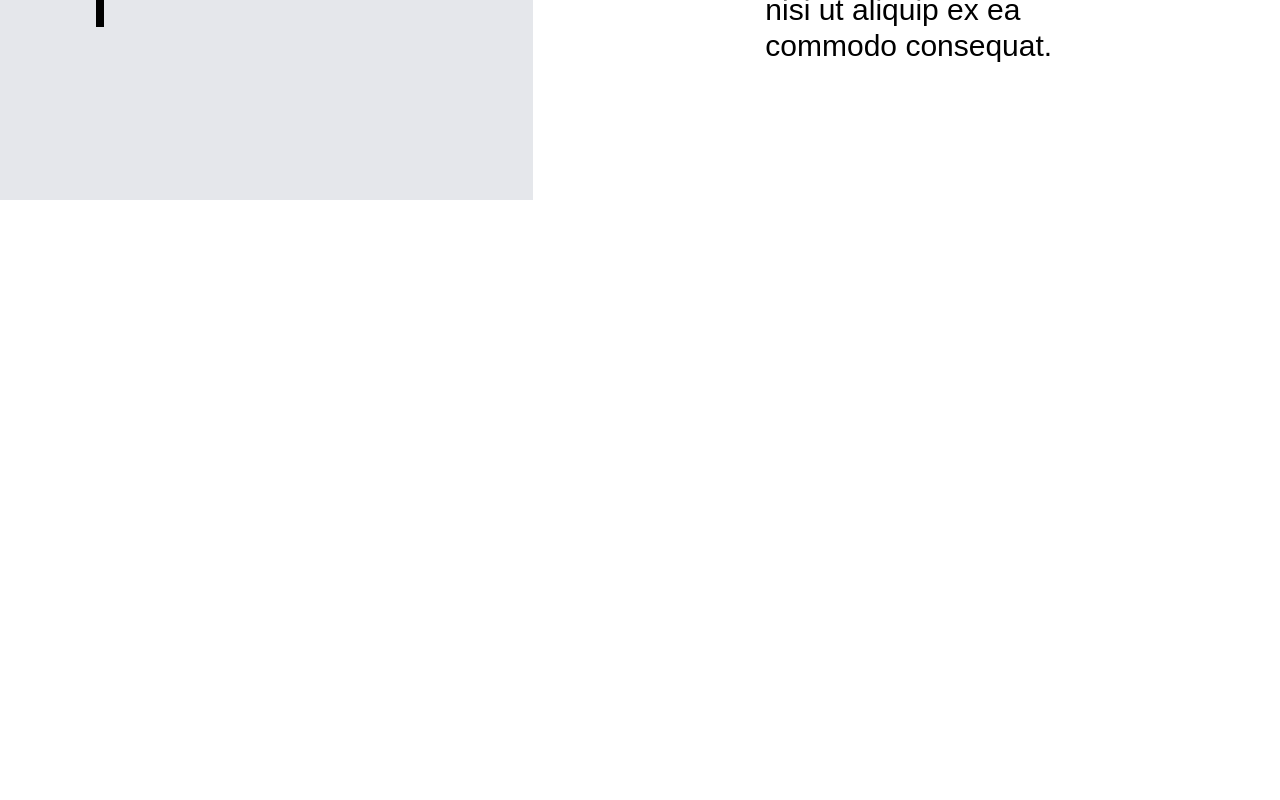
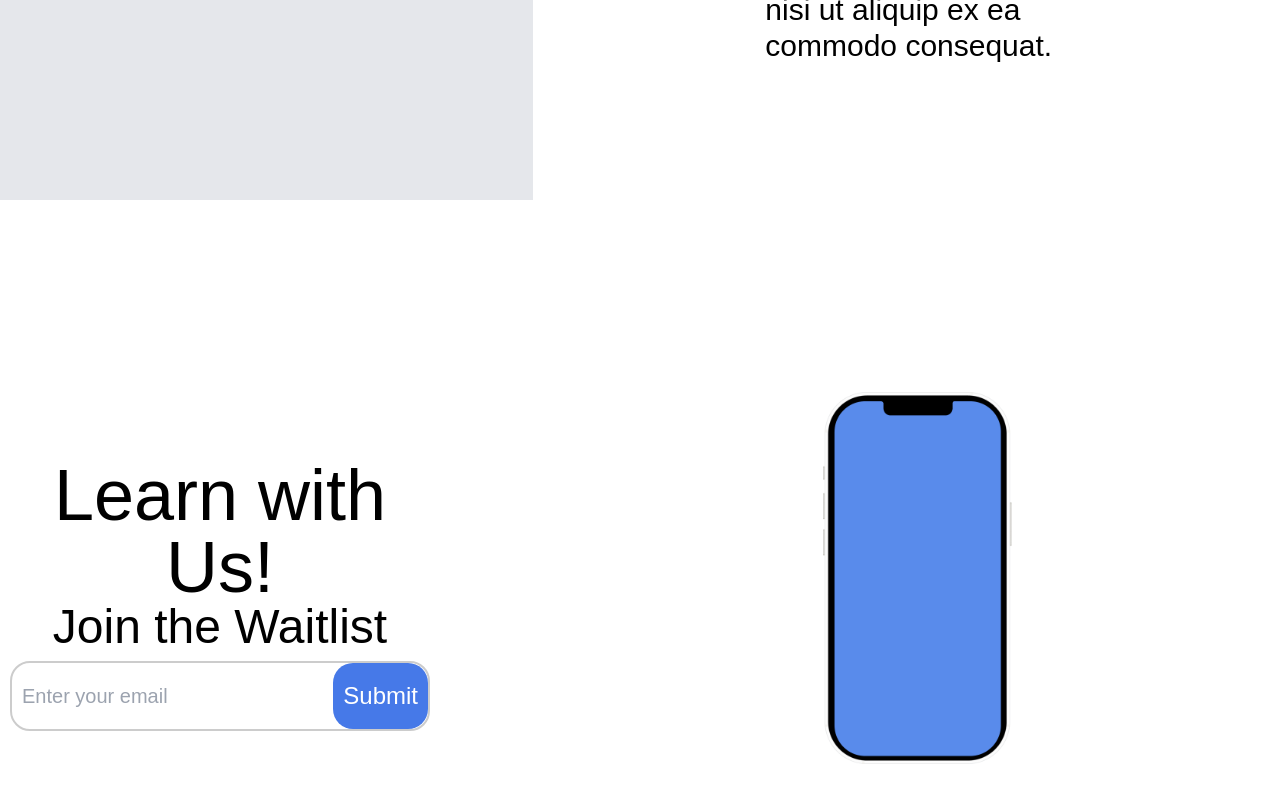
Before and after one commit to varoon-enjeti/tricluck-landing-page, a React (Create React App) app: page / in a window 1280 px wide. Shown: the part 864-1664 px from the top of the page. Before the commit the page ends 1064 px from the top, so only its background shows below. Built offline with nearby package versions, Linux system fonts and the light colour scheme.

Commit message:
cleaning up page

```diff
--- a/src/App.tsx
+++ b/src/App.tsx
@@ -1,12 +1,29 @@
 import React from 'react';
 import TopLeft from './components/topleft';
 import TopRight from './components/topright';
+import BottomRight from './components/bottomright';
+import BottomLeft from './components/bottomleft';
+import { useMediaQuery } from 'react-responsive';
 
 function App() {
+  const isMobile = useMediaQuery({ maxWidth: 1280 }); // Define the breakpoint for mobile view
+
   return (
-    <div className="xl:flex font-Ubuntu">
-      <TopLeft />
-      <TopRight />
+    <div className="flex-col">
+      <div className="xl:flex font-Ubuntu">
+        <TopLeft />
+        <TopRight />
+      </div>
+      <div className="xl:flex font-Ubuntu w-screen justify-center">
+        <div className="xl:w-7/12 h-full">
+            {isMobile ? <BottomRight /> : <BottomLeft />}
+          </div>
+        <div className="xl:flex font-Ubuntu">
+          <div className="xl:w-full xl:h-1/2 2xl:h-full">
+            {isMobile ? <BottomLeft /> : <BottomRight />}
+          </div>
+        </div>
+      </div>
     </div>
   );
 }
--- /dev/null
+++ b/src/components/bottomleft.tsx
@@ -0,0 +1,10 @@
+import React from 'react';
+import phone from './img/image.png';
+
+export default function BottomLeft() {
+  return (
+    <div className="xl:w-7/12 flex justify-center">
+      <img src={phone} alt="phone" className="w-1/4 xl:w-1/2 m-24 xl:m-48 xl:ml-96 2xl:ml-48" />
+    </div>
+  );
+}
--- /dev/null
+++ b/src/components/bottomright.tsx
@@ -0,0 +1,45 @@
+import React, { useState, ChangeEvent, FormEvent } from 'react';
+
+export default function BottomRight() {
+  const [userInput, setUserInput] = useState('');
+
+  const handleInputChange = (event: ChangeEvent<HTMLInputElement>) => {
+    setUserInput(event.target.value);
+};
+
+  const handleSubmit = (event: FormEvent<HTMLFormElement>) => {
+        event.preventDefault();
+        // Perform any submission logic here
+
+  };
+
+  return (
+    <div style={{ display: 'flex', justifyContent: 'center', flexDirection: 'column', alignItems: 'center'}} className="mt-12 xl:mt-0 xl:mr-48 xl:h-screen">
+      <h1 className="text-5xl xl:text-7xl text-center" >Learn with Us!</h1>
+      <h1 className="text-3xl xl:text-5xl text-center" >Join the Waitlist</h1>
+      <form onSubmit={handleSubmit}>
+        <div style={{ display: 'flex', alignItems: 'center',justifyContent: 'space-between', margin: '10px',
+              paddingLeft: '10px',
+              paddingRight: '0',
+              border: '2px solid #ccc',
+              borderRadius: '20px',
+              backgroundColor: 'white',
+              width: '420px',
+              height: '70px', }}>
+          <input
+            type="text"
+            value={userInput}
+            onChange={handleInputChange}
+            placeholder="Enter your email"
+            style={{
+              fontSize: '1.25rem',
+            }}
+          />
+          <button type="submit" style={{ padding: '10px 10px', fontSize: '1.5rem', backgroundColor: '#4679e8', color: 'white', border: 'none', borderRadius: '20px', height:'66px' }}>
+            Submit
+          </button>
+        </div>
+      </form>
+    </div>
+  );
+}
--- a/src/components/topleft.tsx
+++ b/src/components/topleft.tsx
@@ -11,7 +11,7 @@ export default function TopLeft() {
 
             <div className="m-12 xl:m-24 border-l-4 xl:border-l-8 border-black p-6 xl:p-10 xl:pt-12">
                 <div className="grid grid-rows-2 xl:grid-rows-4 grid-cols-1">
-                        <h1 className="text-6xl xl:text-9xl ">TriCluck</h1>
+                        <h1 className="text-6xl xl:text-7xl 2xl:text-8xl">TriCluck</h1>
                         <div className="flex m-4 xl:mt-10 object-center">
                             <a href="#"><img src={githubmark} alt="Github" className="aspect-auto w-6 xl:w-10 ml-2 hover:opacity-75"></img></a>
 
--- a/src/components/topright.tsx
+++ b/src/components/topright.tsx
@@ -19,7 +19,7 @@ function ImageToAdd() {
         };
     });
 
-    if (width > 1200) {
+    if (width >= 1280) {
         return (
 
             <img src={circle} alt ="image1" className="aspect-square w-96"/>
@@ -27,7 +27,7 @@ function ImageToAdd() {
     }
     return (
 
-        <img src={piechart} alt ="image1" className="aspect-square m-10 w-24 col-span-2"/>
+        <img src={piechart} alt ="image1" className="aspect-square m-10 w-48 col-span-2"/>
     );
 }
 
@@ -36,12 +36,12 @@ export default function TopRight() {
     return (
         <div className="xl:w-7/12 xl:h-1/2">
             <header className = "flex flex-row-reverse absolute top-0 right-0 xl:static">
-                <a href="#" className="mt-3 m-4 text-xl xl:m-4 xl:mr-10 xl:text-2xl hover:opacity-75">Product</a>
+                <a href="#" className="mt-3 m-6 text-xl xl:m-4 xl:mr-10 xl:text-2xl hover:opacity-75">Product</a>
                 <a href="#" className="mt-3 text-xl xl:m-4 xl:text-2xl hover:opacity-75">Join the Waitlist!</a>
             </header>
             <div className="grid grid-cols-5 justify-items-center p-4 xl:justify-items-start xl:grid-rows-2 xl:grid-cols-1 xl:p-24 xl:pl-48">
                 <ImageToAdd />
-                <div className="p-2 text-center col-span-3 xl:text-left xl:p-10 xl:text-3xl">Lorem ipsum dolor sit amet, consectetur adipiscing elit, sed do eiusmod tempor incididunt ut labore et dolore magna aliqua.
+                <div className="p-2 text-center place-self-center col-span-3 xl:text-left xl:p-10 xl:text-3xl">Lorem ipsum dolor sit amet, consectetur adipiscing elit, sed do eiusmod tempor incididunt ut labore et dolore magna aliqua.
                     Ut enim ad minim veniam, quis nostrud exercitation ullamco laboris nisi ut aliquip ex ea commodo consequat.</div>
             </div>
         </div>
```
Also changed, not shown: src/components/img/image.png (added).
